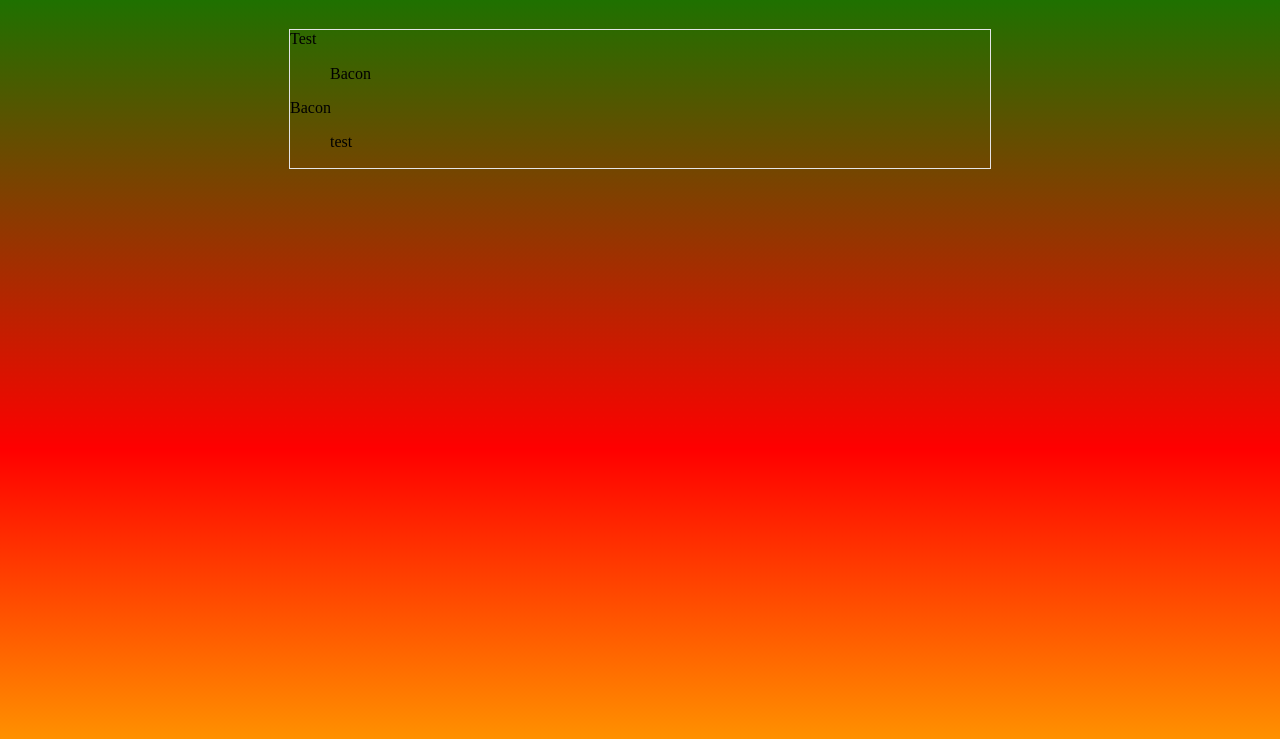
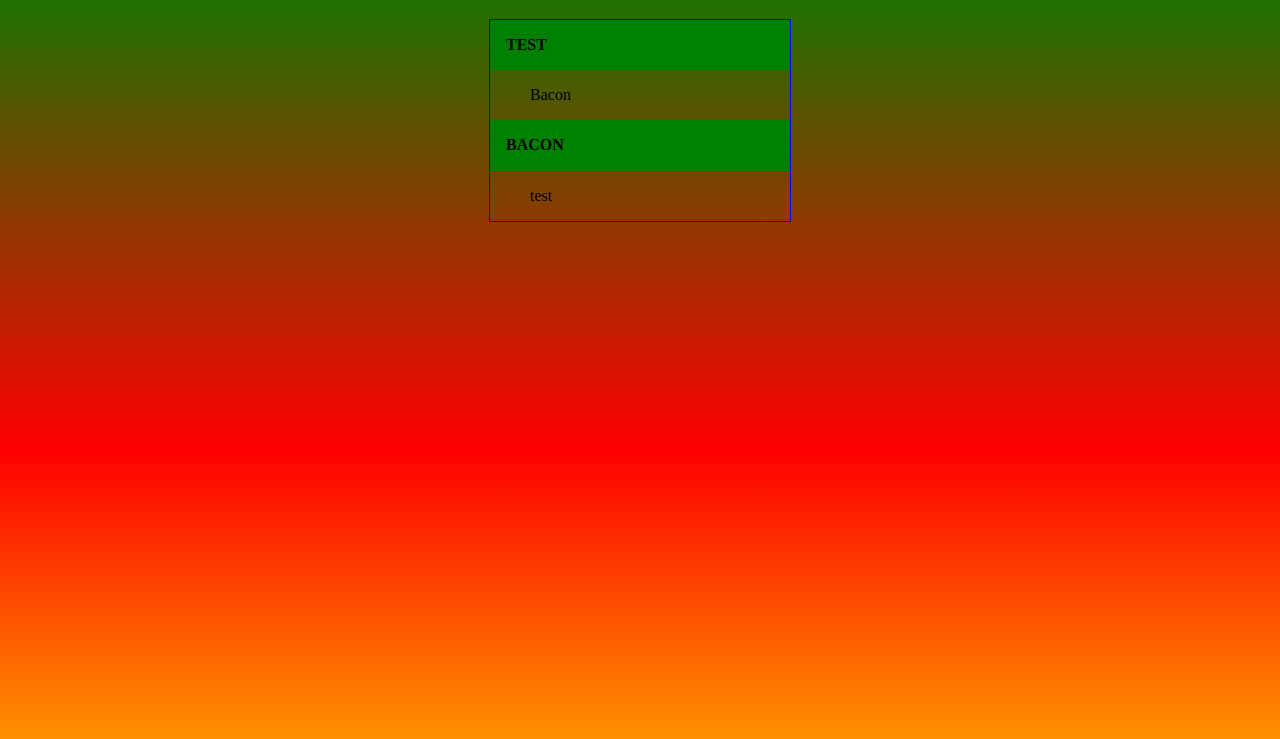
Before and after one commit to juanmendez90/js-accordion, a website built with webpack: page public/index.html in a window 1280 px wide. Shown: the part 61-800 px from the top of the page. Built offline with nearby package versions, Linux system fonts and the light colour scheme.

Commit message:
add styles helpers, changed string elements to create element

```diff
--- a/src/components/Accordion/index.js
+++ b/src/components/Accordion/index.js
@@ -1,16 +1,21 @@
 import AccordionItem from '../AccordionItem'
+import { addStyles } from '../../utilities/helpers';
 import styles from './styles.module.scss';
 
-const renderItems = (items) => {
-  let transformedItems = '';
-  let { title, content } = {};
-  for( let i = 0; i < items.length; i += 1) {
-    ({ title, content } = items[i]);
-    transformedItems += AccordionItem({ title, content });
+const renderItems = ({ title, content }) => AccordionItem({ title, content });
+
+const Accordion = ({ items }) => {
+  const container = document.createElement('dl');
+  addStyles(container, styles.Accordion)
+  let elements = [];
+  for (let i = 0; i < items.length; i += 1) {
+    elements = renderItems(items[i]);
+    for( let j = 0; j < elements.length; j += 1) {
+      container.appendChild(elements[j]);
+    }
   }
-  return transformedItems;
+
+  return container;
 }
 
-const Accordion = ({ items }) => `<dl class="${styles.Accordion}">${renderItems(items)}<dl>`
-
 export default Accordion;
--- a/src/components/Accordion/styles.module.scss
+++ b/src/components/Accordion/styles.module.scss
@@ -1,6 +1,8 @@
 .Accordion {
-  border: 1px solid #e4e5e7;
+  display: flex;
+  flex-direction: column;
+  border: 1px solid blue;
   flex: 1;
-  max-width: 700px;
-  margin: 2em auto;
+  max-width: 300px;
+  margin: 1em auto;
 }
--- a/src/components/AccordionItem/index.js
+++ b/src/components/AccordionItem/index.js
@@ -1,5 +1,15 @@
+import { addStyles } from '../../utilities/helpers';
 import styles from './styles.module.scss';
 
-const AccordionItem = ({ title, content }) => `<dt>${title}</dt><dd><p>${content}</p></dd>`
+const AccordionItem = ({ title, content }) => {
+  const accordionTitle = document.createElement('dt');
+  accordionTitle.innerHTML = title;
+  accordionTitle.addEventListener('click', () => console.log(title));
+  addStyles(accordionTitle, styles['AccordionItem-title'], styles['AccordionItem-title2'])
+
+  const accordionContent = document.createElement('dd');
+  accordionContent.innerHTML = `<p>${content}</p>`;
+  return [accordionTitle, accordionContent];
+}
 
 export default AccordionItem;
--- a/src/components/AccordionItem/styles.module.scss
+++ b/src/components/AccordionItem/styles.module.scss
@@ -0,0 +1,15 @@
+.AccordionItem-title {
+  font-weight: bold;
+  cursor: pointer;
+  padding: 1em;
+  text-transform: uppercase;
+  background-color: #eee;
+  &:hover, &--active {
+    background-color: #d9d9d9;
+  }
+}
+
+.AccordionItem-title2 {
+  background-color: green;
+
+}
--- a/src/index.js
+++ b/src/index.js
@@ -4,5 +4,5 @@ import 'normalize.css';
 
 document.addEventListener('DOMContentLoaded', () => {
   const root = document.getElementById('root');
-  root.innerHTML = Home();
+  root.appendChild(Home());
 });
--- /dev/null
+++ b/src/utilities/helpers/addStyles.js
@@ -0,0 +1,3 @@
+export const addStyles = (htmlNode, ...params) => {
+  htmlNode.classList.add(...params);
+}
--- /dev/null
+++ b/src/utilities/helpers/index.js
@@ -0,0 +1 @@
+export * from './addStyles';
```
